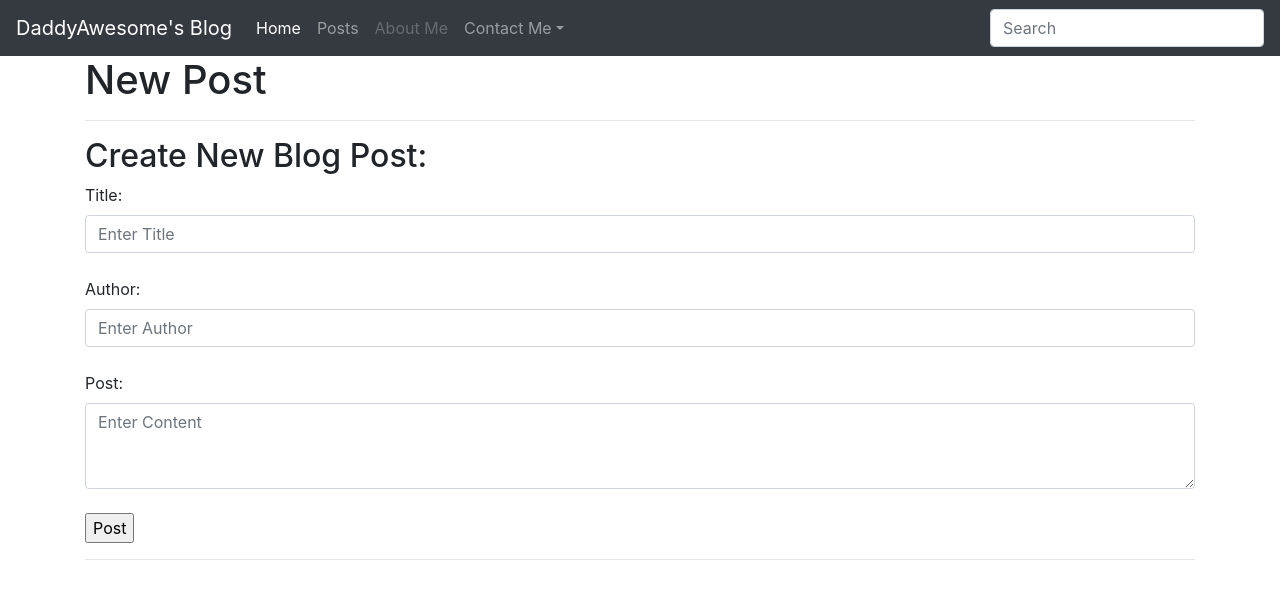
After one commit to daddyawesome/flask-blog, a Flask app: page /posts/new in a window 1280 px wide. The commit adds this page. Shown: the top 599 px of the page. Run offline with Flask 2, Linux system fonts and the light colour scheme; some libraries are stand-ins or nearby versions.

Commit message:
make new page for post

```diff
--- a/app.py
+++ b/app.py
@@ -62,6 +62,19 @@ def edit(id):
         return render_template('edit.html', post=post)
 
 
+@app.route('/posts/new', methods=['GET','POST'])
+def new_post():
+    if request.method == 'POST':
+        post_title = request.form['title']
+        port_author = request.form['author']
+        post_content = request.form['content']
+        new_post = BlogPost(title=post_title, content = post_content, author=port_author)
+        db.session.add(new_post)
+
+        db.session.commit()
+        return redirect('/posts')
+    else:
+        return render_template('new_post.html')
 
 
 @app.route('/home/user/<string:name>/posts/<int:id>')
--- /dev/null
+++ b/templates/new_post.html
@@ -0,0 +1,30 @@
+{% extends 'base.html' %}
+
+{% block head %}
+<title>Create New Post</title>
+{% endblock %}
+
+
+{% block body %}
+<h1>New Post</h1>
+
+    <hr>
+    <h2>Create New Blog Post:</h2>
+    <form action='/posts' method='POST'>
+
+        <label for="title">Title:</label>
+        <input class="form-control" type="text" name = 'title' id='title' placeholder="Enter Title">
+        <br>
+        <label for="author">Author:</label>
+        <input class="form-control" type="text" name = 'author' id='author' placeholder="Enter Author">
+        <br>
+
+        <label for="content">Post:</label>
+        <textarea class="form-control" name = 'content' id='content' placeholder="Enter Content" rows="3"></textarea>
+        <br>
+        <input type='submit' value = 'Post' >
+
+    </form>
+    <hr>
+
+{% endblock %}
```
Also changed, not shown: templates/posts.html (+6 -19 lines), posts.db.
